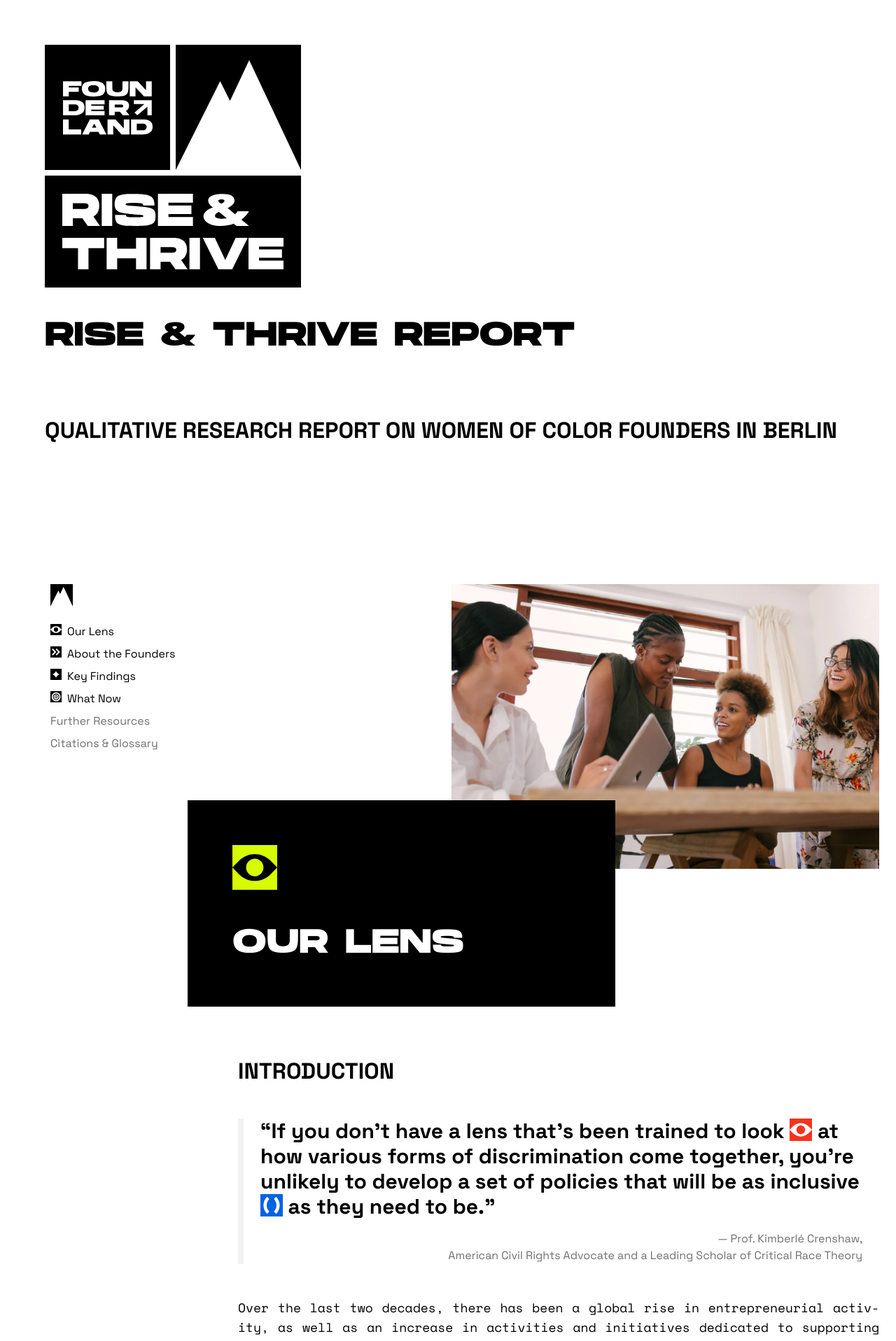
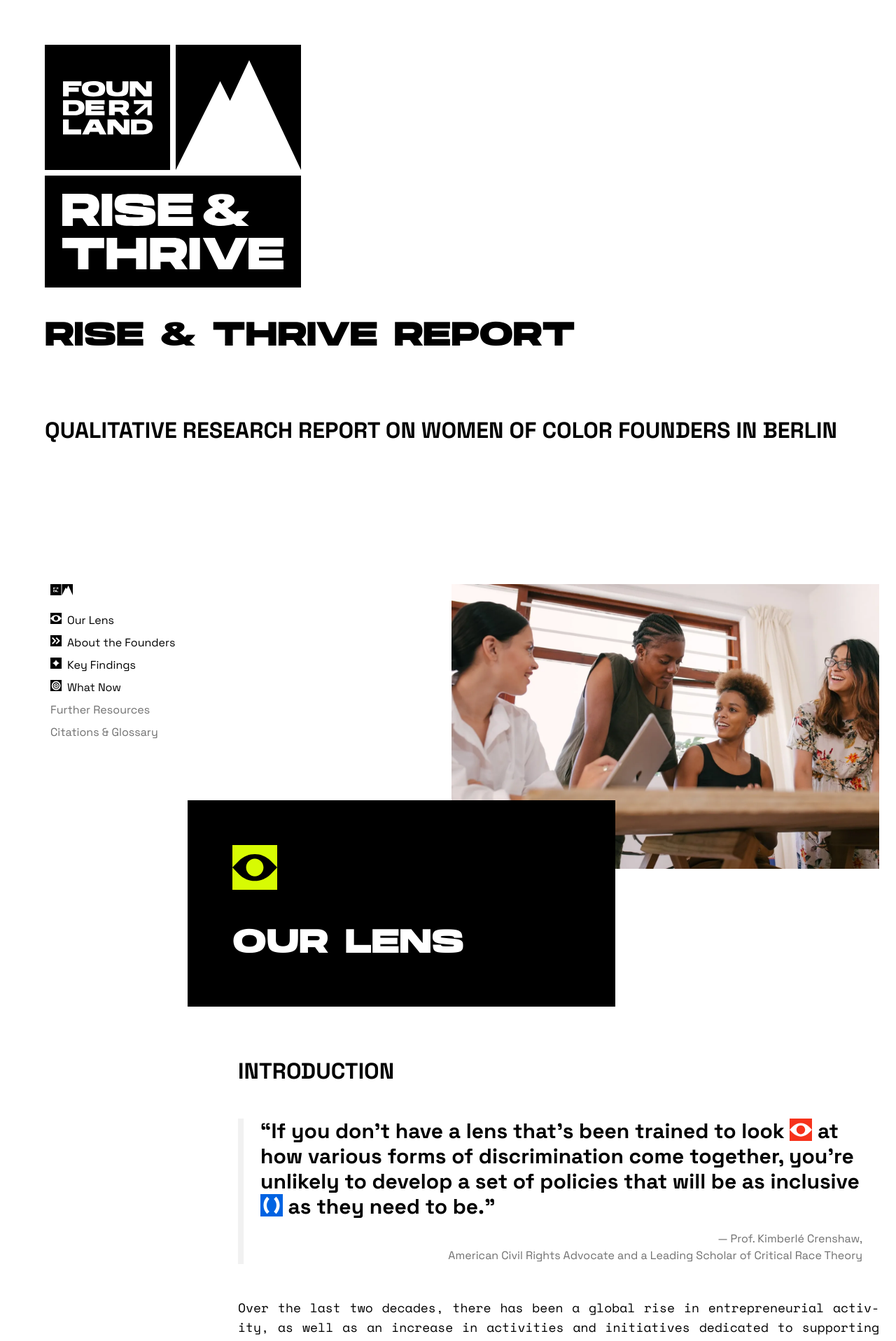
Before and after one commit to Founderland/Report, a Jekyll site: the page built from index.html, in a window 1280 px wide. Shown: the top 1917 px of the page at 70% size. Built offline with Jekyll 4.4.1, drawn with Linux system fonts in a browser that asks for light colours.

Commit message:
nav fdl into logo

```diff
--- a/_includes/nav.html
+++ b/_includes/nav.html
@@ -1,6 +1,6 @@
 <div class="burger md:hidden"></div>
 <nav class="md:sticky md:block md:col-span-1 top-8 transition-all duration-200">
-    <img class="w-8 mb-6" src="assets/images/Rise&Thrive_Emblem.svg" alt="Rise & Thrive Report Mountain Emblem">
+    <img class="w-8 mb-6" src="assets/images/Rise&Thrive_Logo-Mini.svg" alt="Founderland Logo and Rise & Thrive Report Mountain Emblem">
     <ul>
         <li class="close md:hidden"></li>
         <li>
```
Also changed, not shown: assets/images/Rise&Thrive_Logo-Mini.svg (added).
